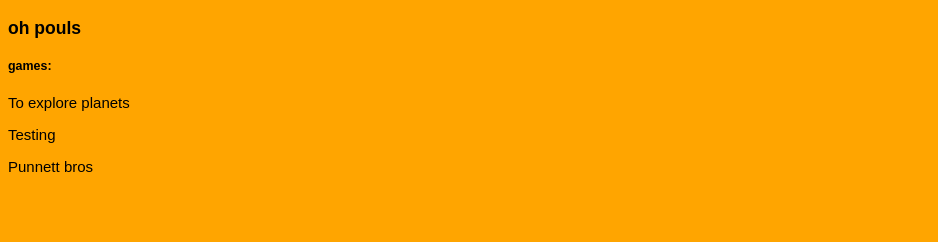
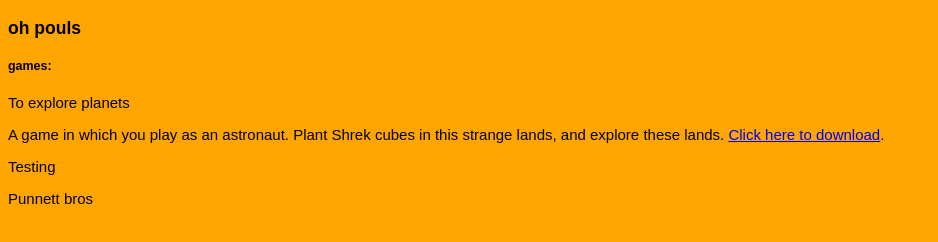
Before and after one commit to ohpouls/ohpouls.github.io, a plain HTML site: page index.html in a window 1280 px wide. Both pictures are taken after a click on the element "To explore planets". Shown: the whole page, without its empty margins (0-938 px from the left). Drawn offline with Linux system fonts and the light colour scheme.

Commit message:
Update index.html

```diff
--- a/index.html
+++ b/index.html
@@ -16,11 +16,20 @@
   </head>
 
   <body>
+    <script>
+      function game1(){
+       document.getElementById("g1Info").innerHTML = "A game in which you play as an astronaut. Plant Shrek cubes in this strange lands, and explore these lands. <a href = 'http://gamejolt.com/games/to-explore-planets/181392'>Click here to download</a>.";
+      }
+    </script>
+
     <h3>oh pouls</h3>
     <p>                    </p>
     <h5>games:</h5>
     <p onclick = "game1()">To explore planets</p>
+    <p id = "g1Info"></p>
+    <p>                    </p>
     <p onclick = "game2()">Testing</p>
+    <p>                    </p>
     <p onclick = "game3()">Punnett bros</p>
   </body>
 </html>
```
